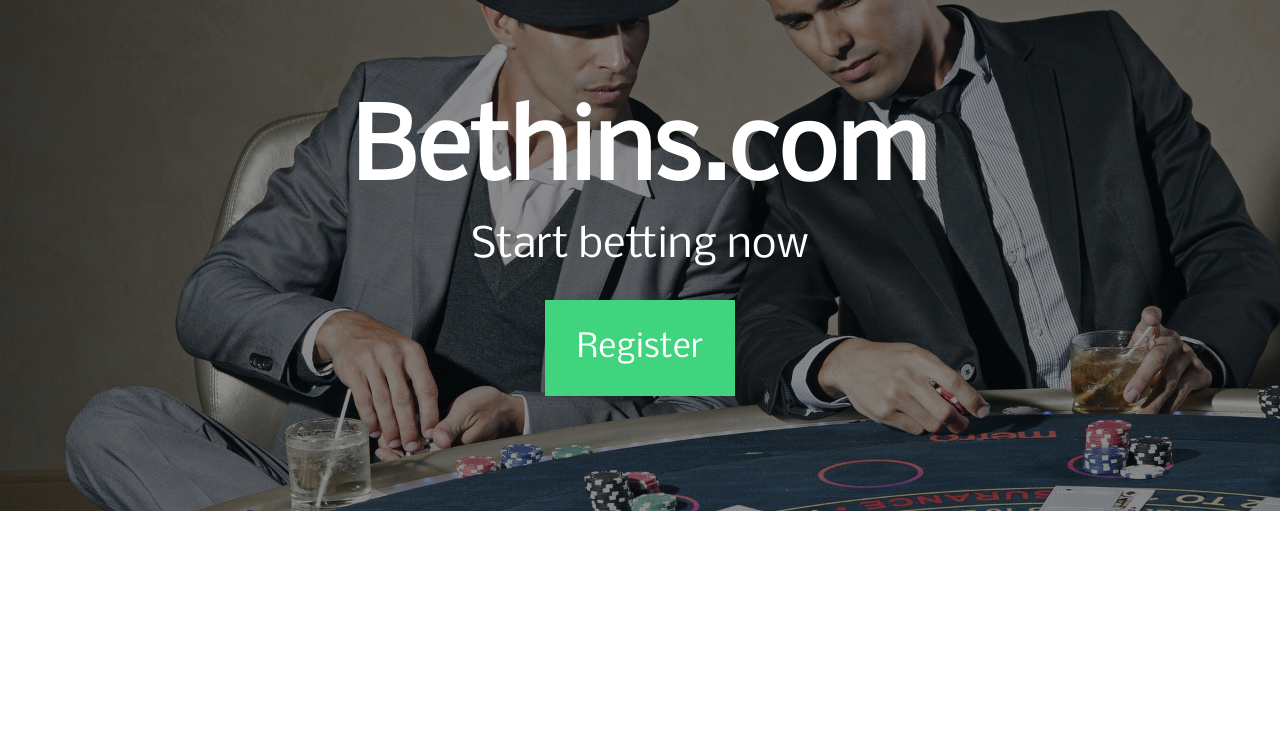
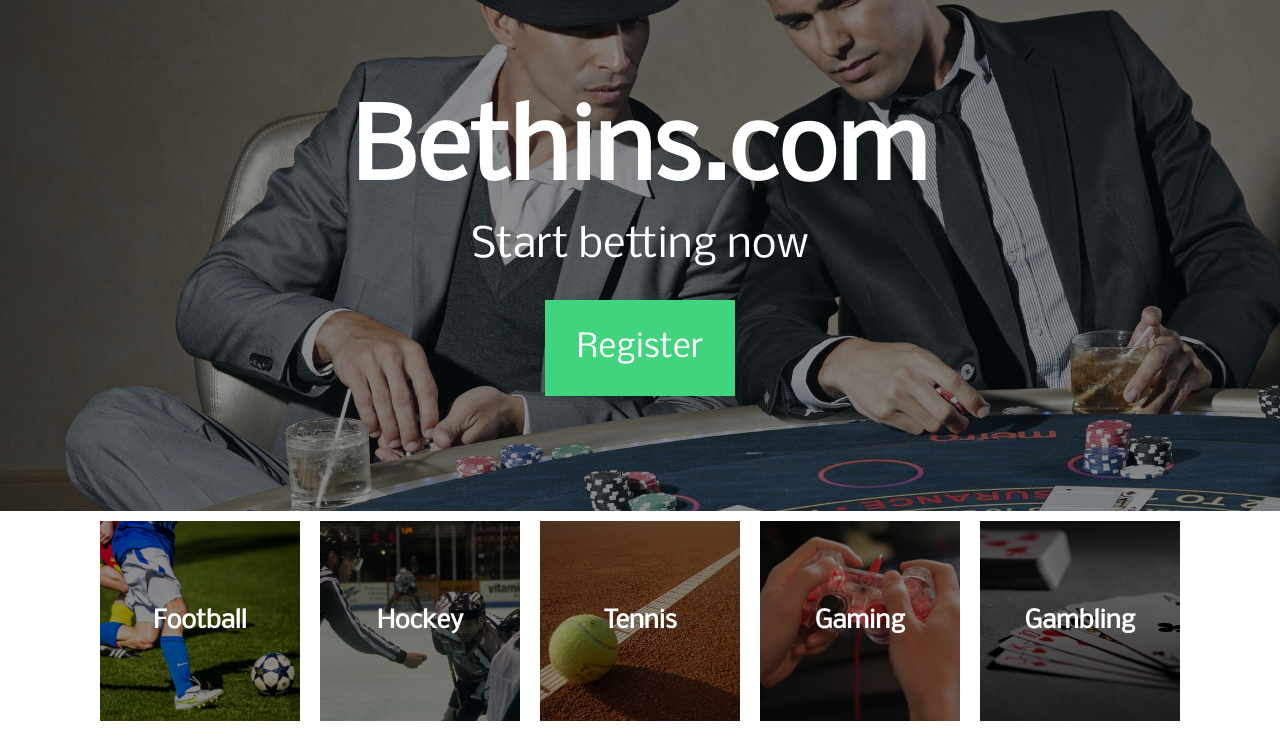
Before and after one commit to sebbekarlsson/bethins, a Python web app: template bethins/templates/index.html in a window 1280 px wide. Shown: the part 49-800 px from the top of the page. Run offline with Jinja, Linux system fonts and the light colour scheme; the template is opened without the code that fills it, so the values that code supplies are empty; some libraries are stand-ins or nearby versions.

Commit message:
added cards

```diff
--- a/bethins/static/css/style.css
+++ b/bethins/static/css/style.css
@@ -126,4 +126,21 @@ html, body {
 .padded {
   padding: 1em; }
 
+.flow_cards {
+  display: flex;
+  flex-wrap: wrap;
+  justify-content: center;
+  align-items: center;
+  width: 100%; }
+  .flow_cards .card {
+    width: 200px;
+    height: 200px;
+    background-color: lightgray;
+    margin: 10px;
+    display: flex;
+    justify-content: center;
+    align-items: center;
+    flex-wrap: wrap;
+    color: white; }
+
 /*# sourceMappingURL=style.css.map */
--- a/bethins/static/css/style.scss
+++ b/bethins/static/css/style.scss
@@ -176,3 +176,23 @@ html, body {
 .padded {
     padding: 1em;
 }
+
+.flow_cards {
+    display: flex;
+    flex-wrap: wrap;
+    justify-content: center;
+    align-items: center;
+    width: 100%;
+
+    .card {
+        width: 200px;
+        height: 200px;
+        background-color: lightgray;
+        margin: 10px;
+        display: flex;
+        justify-content: center;
+        align-items: center;
+        flex-wrap: wrap;
+        color: white;
+    }
+}
--- a/bethins/templates/index.html
+++ b/bethins/templates/index.html
@@ -17,4 +17,21 @@
             </span>
         </section>
     </div>
+    <div class='flow_cards'>
+        <div class='card' bg='{{ url_for("static", filename="image/football.jpg") }}'>
+            <h2>Football</h2>
+        </div>
+        <div class='card' bg='{{ url_for("static", filename="image/hockey.jpg") }}'>
+            <h2>Hockey</h2>
+        </div>
+        <div class='card' bg='{{ url_for("static", filename="image/tennis.jpg") }}'>
+            <h2>Tennis</h2>
+        </div>
+        <div class='card' bg='{{ url_for("static", filename="image/gaming.jpg") }}'>
+            <h2>Gaming</h2>
+        </div>
+        <div class='card' bg='{{ url_for("static", filename="image/cards.jpg") }}'>
+            <h2>Gambling</h2>
+        </div>
+    </div>
 {% endblock %}
```
Also changed, not shown: bethins/static/js/bethins/backgrounds.js (+24 -12 lines), bethins/static/image/cards.jpg (added), bethins/static/image/football.jpg (added), bethins/static/image/gaming.jpg (added), bethins/static/image/hockey.jpg (added), bethins/static/image/tennis.jpg (added), 1 other file.
